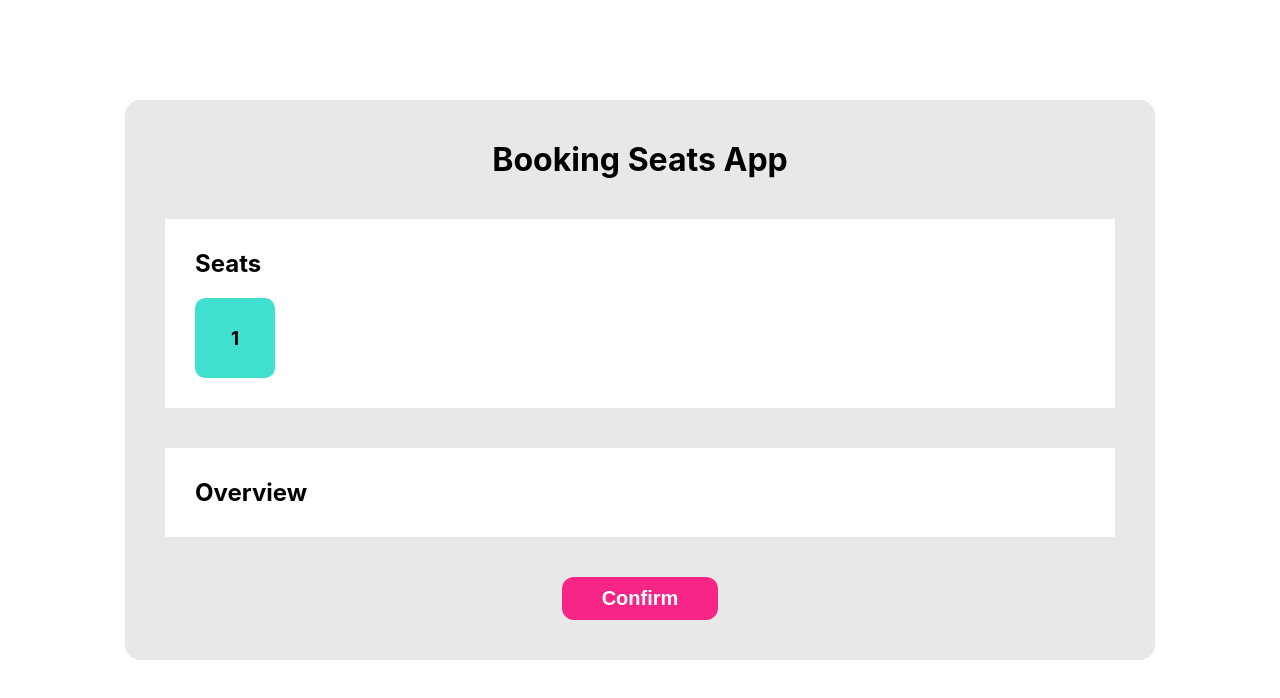
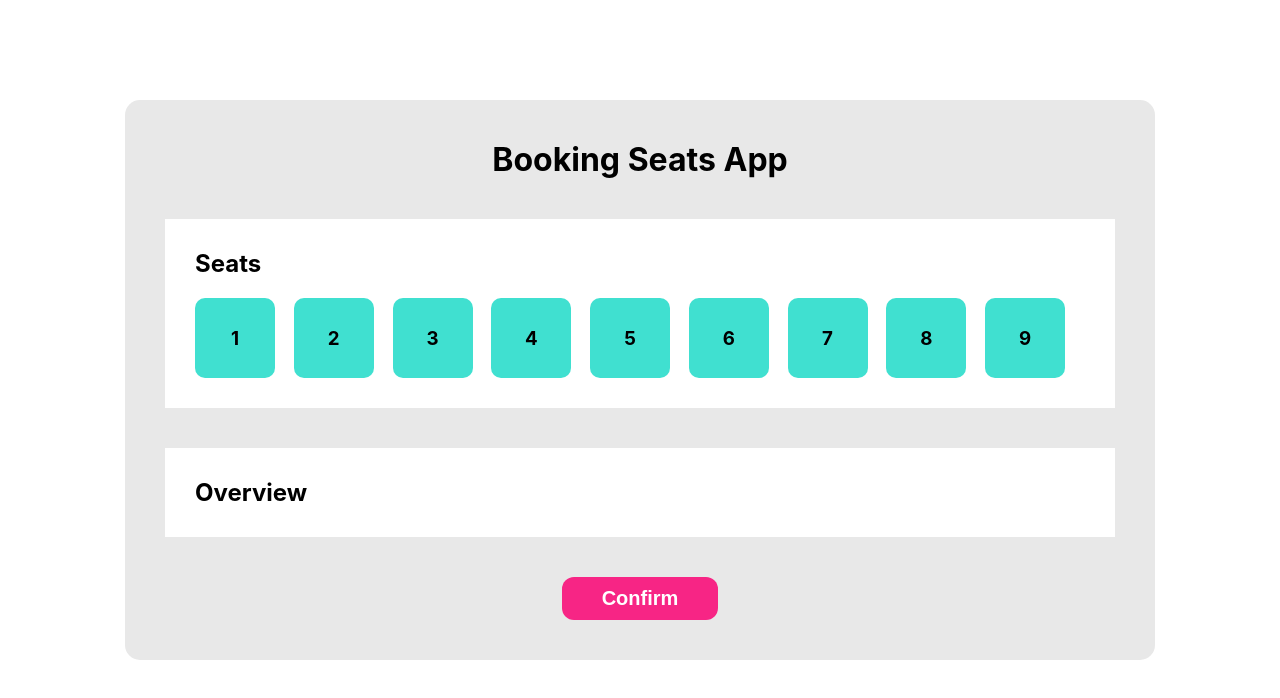
Before and after one commit to celiagomezdev/book-seats-app, a React (Create React App) app: page / in a window 1280 px wide. Shown: the top 698 px of the page. Built offline with nearby package versions, Linux system fonts and the light colour scheme.

Commit message:
feat: add seats data

```diff
--- a/src/components/content.js
+++ b/src/components/content.js
@@ -1,15 +1,64 @@
+import React, { useState } from 'react'
 import './content.scss'
 import Seats from "./seats"
 import Overview from "./overview"
 import Button from "./button"
 
 export default function Content() {
+  const [seats, setSeats] = useState([
+    {
+      id: 1,
+      number: 1,
+      status: "available",
+    },
+    {
+      id: 2,
+      number: 2,
+      status: "available",
+    },
+    {
+      id: 3,
+      number: 3,
+      status: "available",
+    },
+    {
+      id: 4,
+      number: 4,
+      status: "available",
+    },
+    {
+      id: 5,
+      number: 5,
+      status: "available",
+    },
+    {
+      id: 6,
+      number: 6,
+      status: "available",
+    },
+    {
+      id: 7,
+      number: 7,
+      status: "available",
+    },
+    {
+      id: 8,
+      number: 8,
+      status: "available",
+    },
+    {
+      id: 9,
+      number: 9,
+      status: "available",
+    },
+  ])
+
   return (
     <div id="content">
       <div className="title"><h1>Booking Seats App</h1></div>
       <div className="content-wrapper">
-        <Seats />
-        <Overview />
+        <Seats seats={seats}/>
+        <Overview seats={seats} />
       </div>
       <Button text="Confirm" />
     </div>
--- a/src/components/seat.js
+++ b/src/components/seat.js
@@ -1,9 +1,9 @@
 import "./seat.scss"
 
-export default function Seat() {
+export default function Seat(props) {
   return (
     <section className="seat" aria-label="Seat 1">
-      <h1>1</h1>
+      <h1> {props.number} </h1>
     </section>
   )
 }
--- a/src/components/seats.js
+++ b/src/components/seats.js
@@ -1,12 +1,16 @@
 import Seat from "./seat.js"
 import "./seats.scss"
 
-export default function Seats() {
+export default function Seats(props) {
+  const seats = props.seats
+
+  const listOfSeats = seats.map(seat => <Seat number={seat.number}/>)
+
   return (
     <section id="seats" aria-label="Seats section">
       <h1>Seats</h1>
       <div class="seats-wrapper">
-        <Seat />
+        {listOfSeats}
       </div>
     </section>
   )
--- a/src/components/seats.scss
+++ b/src/components/seats.scss
@@ -8,4 +8,8 @@
 
 .seats-wrapper {
   margin: 20px 20px 0 0;
+  display: flex;
+  flex-wrap: wrap;
+  justify-content: space-between;
+  align-items: center;
 }
```
